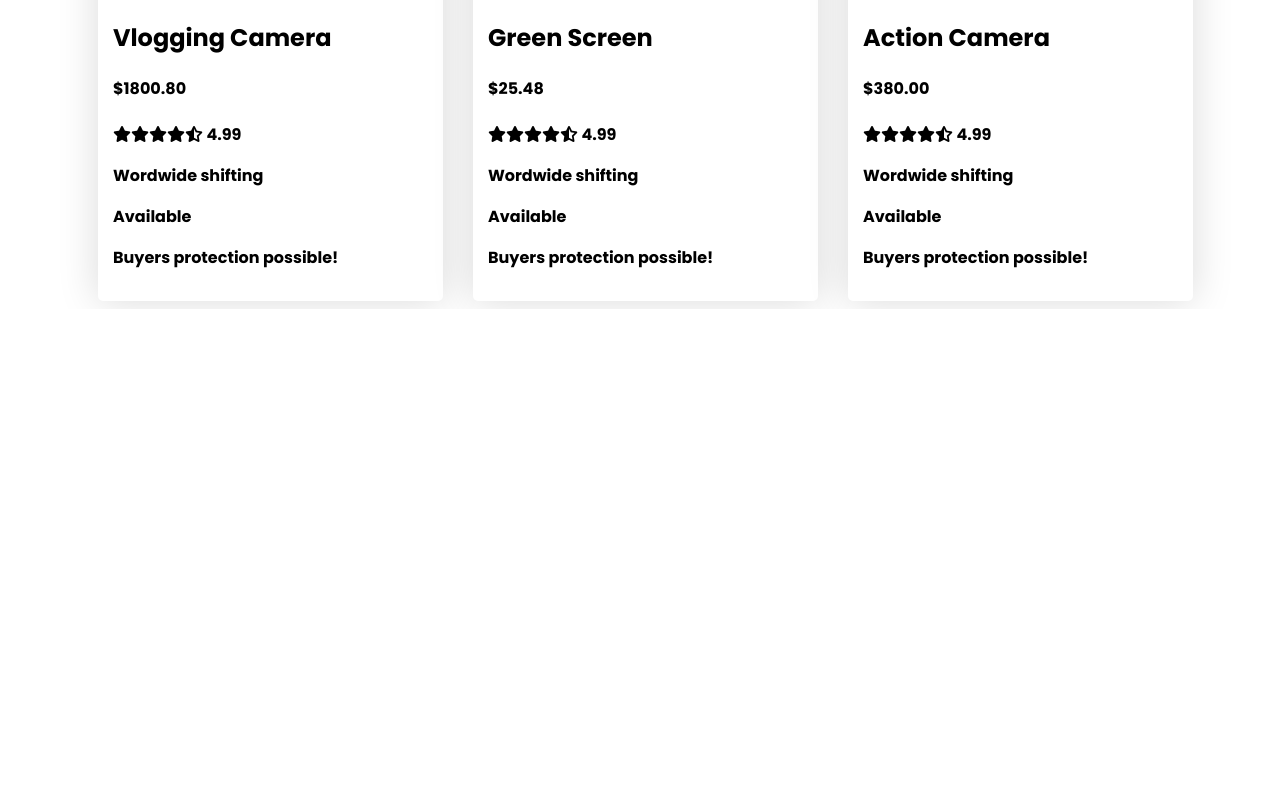
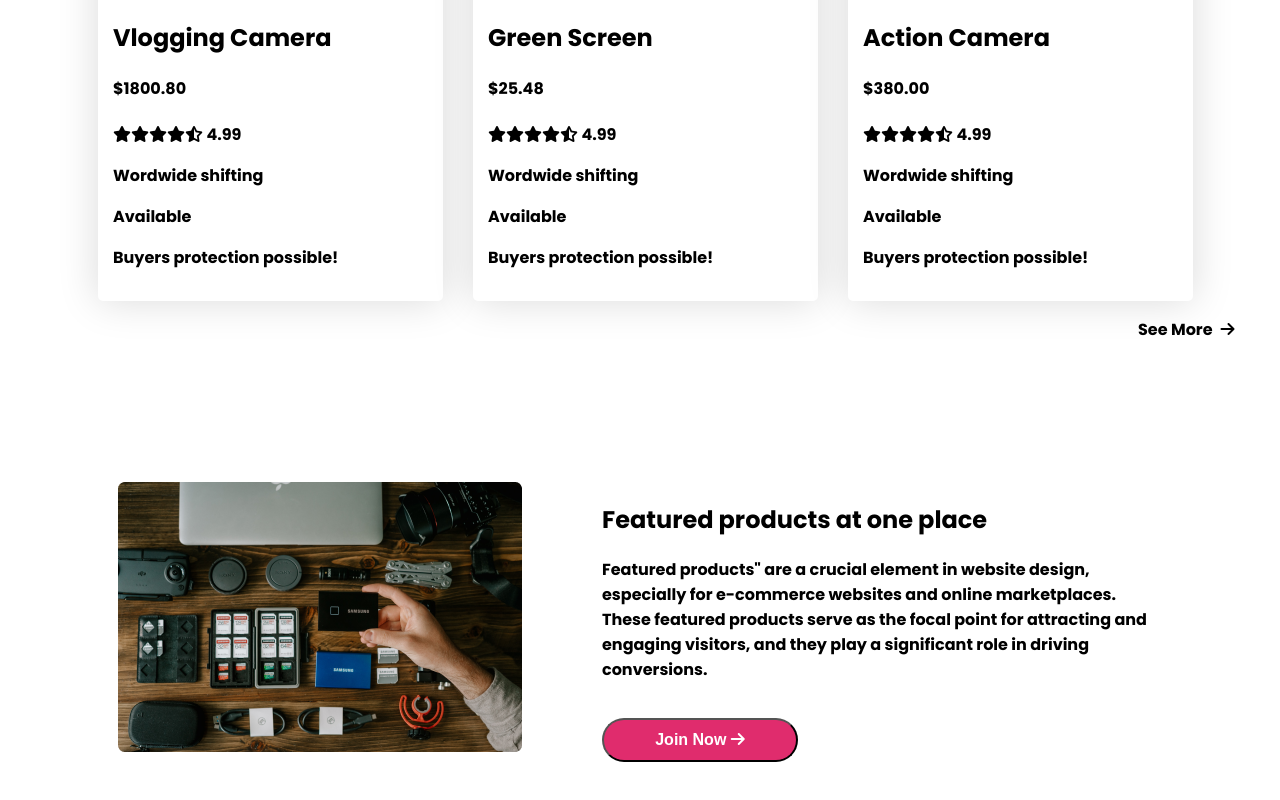
Before and after one commit to ShafinRME/Web-development-practice, a plain HTML site: page Influencer Gears/index.html in a window 1280 px wide. Shown: the part 2553-3353 px from the top of the page. Before the commit the page ends 2862 px from the top, so only its background shows below. Drawn offline with Linux system fonts and the light colour scheme.

Commit message:
More featured in one place is done

```diff
--- a/Influencer Gears/index.html
+++ b/Influencer Gears/index.html
@@ -141,6 +141,20 @@
                 <p>Buyers protection possible!</p>
             </div>
         </div>
+        <p class="more-arrow">See More<i class="fas fa-arrow-right"></i> </p>
+    </section>
+    <section class="fifth-section">
+        <div>
+            <img src="images/gear.png" alt="image can't found">
+        </div>
+        <div>
+            <h1>Featured products at one place</h1>
+            <p>Featured products" are a crucial element in website design, especially for e-commerce websites and online
+                marketplaces. These featured products serve as the focal point for attracting and engaging visitors, and
+                they play a significant role in driving conversions.</p>
+            <button>Join Now <i class="fas fa-arrow-right"></i></button>
+
+        </div>
     </section>
 
 </body>
--- a/Influencer Gears/styles.css
+++ b/Influencer Gears/styles.css
@@ -79,3 +79,16 @@ button{
     margin-left: 15px;
     margin-top: 15px;
 }
+.more-arrow{
+    margin-left: 1130px;
+}
+.more-arrow i{
+    margin-left: 8px;
+}
+.fifth-section{
+    display: flex;
+    margin: 130px 70px;
+}
+.fifth-section div{
+    padding: 10px 40px;
+}
```
